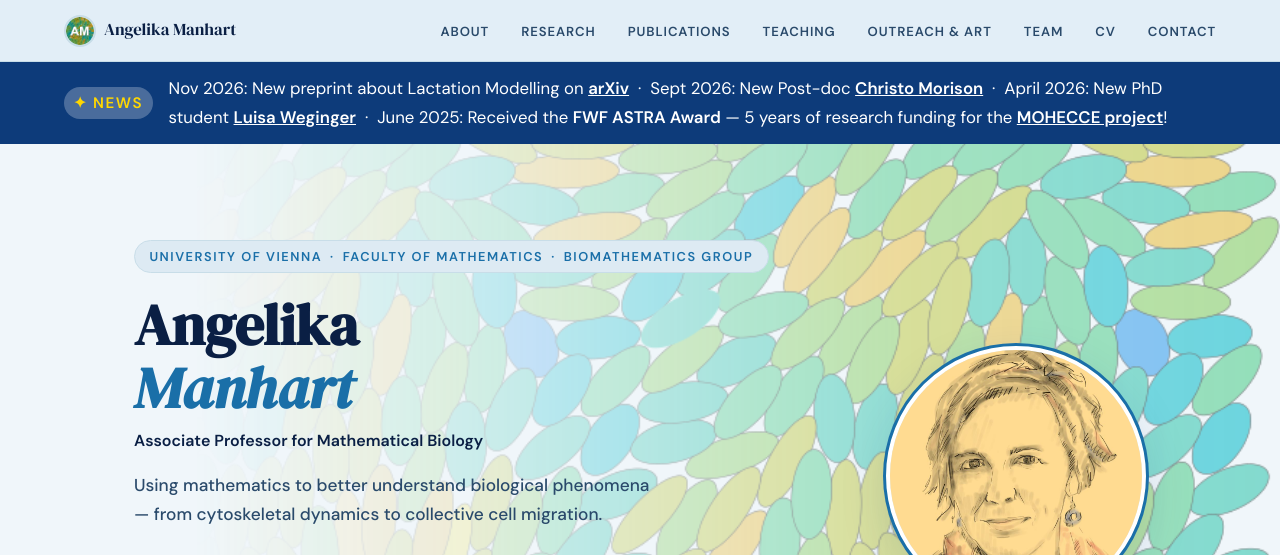
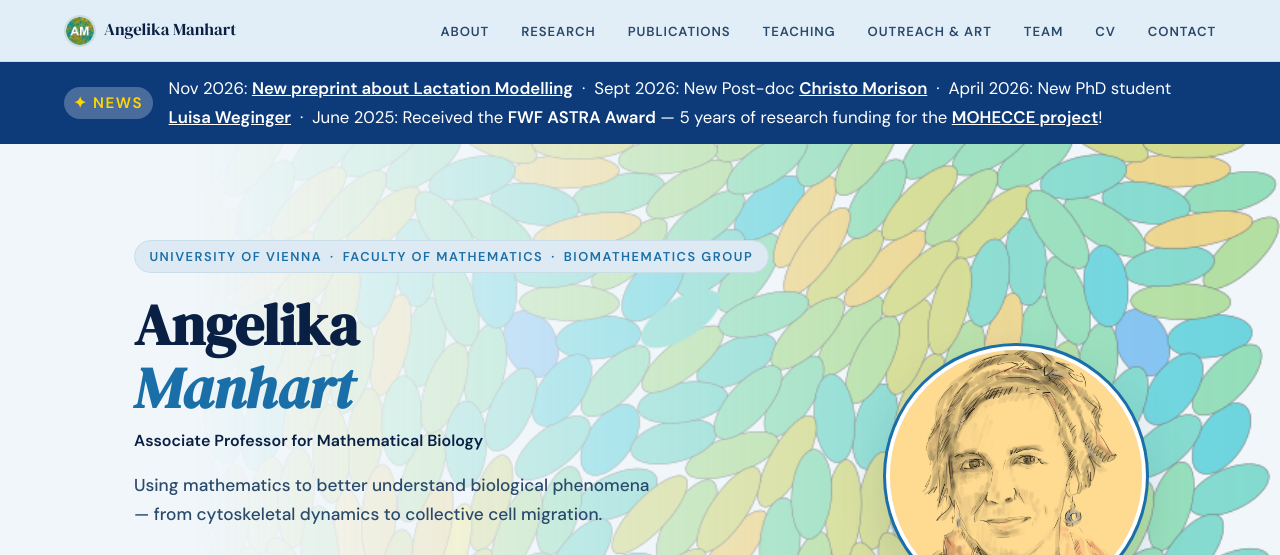
Before and after one commit to angelikamanhart/angelikamanhart.github.io, a plain HTML site: page index.html in a window 1280 px wide. Shown: the top 555 px of the page. Drawn offline with Linux system fonts and the light colour scheme.

Commit message:
Fix news strip link and preprint filter isolation
Make "New preprint about Lactation Modelling" the clickable link to publications.html instead of arXiv. Fix tag filtering on publications page to only affect #pubList items, so the static Preprints section is never hidden.

Co-Authored-By: Claude Sonnet 4.6 <noreply@anthropic.com>

```diff
--- a/index.html
+++ b/index.html
@@ -230,7 +230,7 @@
   <!-- NEWS STRIP -->
   <div class="news-strip">
     <span class="news-badge">✦ News</span>
-    <p>Nov 2026: New preprint about Lactation Modelling on <a href="https://arxiv.org/abs/2611.33997">arXiv</a> &nbsp;·&nbsp; Sept 2026: New Post-doc <strong><a href="#team">Christo Morison</a></strong> &nbsp;·&nbsp; April 2026: New PhD student <strong><a href="#team">Luisa Weginger</a></strong> &nbsp;·&nbsp; June 2025: Received the <strong>FWF ASTRA Award</strong> — 5 years of research funding for the <a href="research.html">MOHECCE project</a>!</p>
+    <p>Nov 2026: <a href="publications.html">New preprint about Lactation Modelling</a> &nbsp;·&nbsp; Sept 2026: New Post-doc <strong><a href="#team">Christo Morison</a></strong> &nbsp;·&nbsp; April 2026: New PhD student <strong><a href="#team">Luisa Weginger</a></strong> &nbsp;·&nbsp; June 2025: Received the <strong>FWF ASTRA Award</strong> — 5 years of research funding for the <a href="research.html">MOHECCE project</a>!</p>
   </div>
 
   <!-- HERO with hexagon pattern background -->
```
Also changed, not shown: publications.html (+1 -1 lines).
